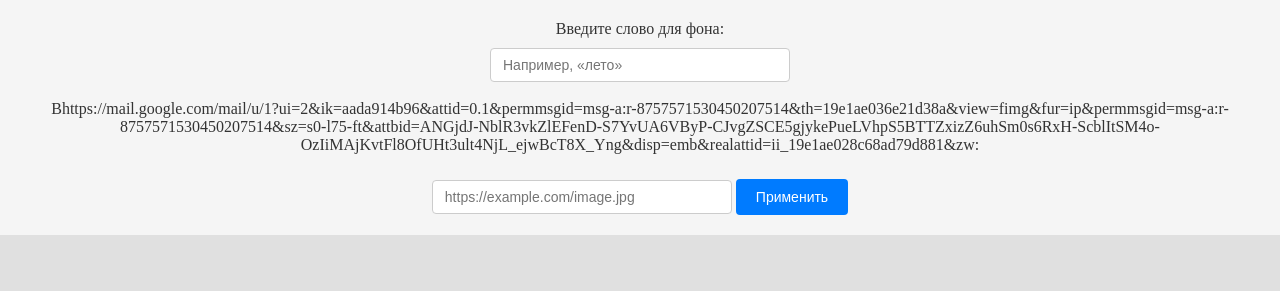
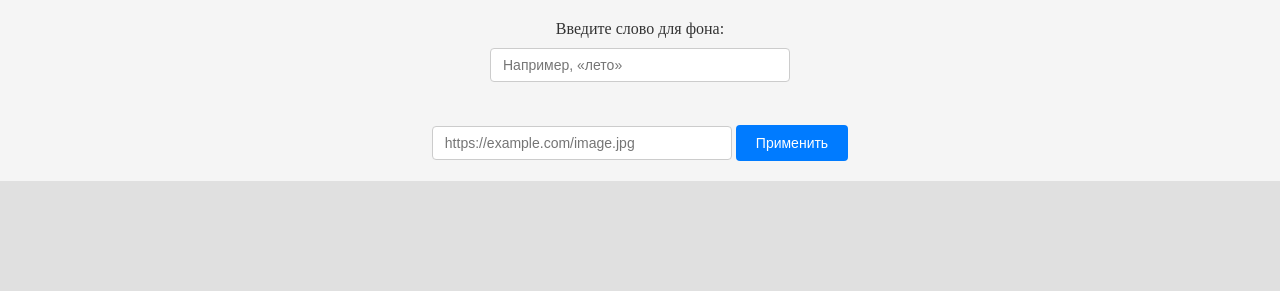
Before and after one commit to Amar7ll7s/Ad_pages, a plain HTML site: page index.html in a window 1280 px wide. Shown: the top 291 px of the page. Drawn offline with Linux system fonts and the light colour scheme.

Commit message:
Update index.html

```diff
--- a/index.html
+++ b/index.html
@@ -14,7 +14,7 @@
 
         <br><br>
 
-        <label for="image-url">Вhttps://mail.google.com/mail/u/1?ui=2&ik=aada914b96&attid=0.1&permmsgid=msg-a:r-8757571530450207514&th=19e1ae036e21d38a&view=fimg&fur=ip&permmsgid=msg-a:r-8757571530450207514&sz=s0-l75-ft&attbid=ANGjdJ-NblR3vkZlEFenD-S7YvUA6VByP-CJvgZSCE5gjykePueLVhpS5BTTZxizZ6uhSm0s6RxH-ScblItSM4o-OzIiMAjKvtFl8OfUHt3ult4NjL_ejwBcT8X_Yng&disp=emb&realattid=ii_19e1ae028c68ad79d881&zw:</label>
+        <label for="image-url"https://<mail.google.com/mail/u/1?ui=2&ik=aada914b96&attid=0.1&permmsgid=msg-a:r-8757571530450207514&th=19e1ae036e21d38a&view=fimg&fur=ip&permmsgid=msg-a:r-8757571530450207514&sz=s0-l75-ft&attbid=ANGjdJ-NblR3vkZlEFenD-S7YvUA6VByP-CJvgZSCE5gjykePueLVhpS5BTTZxizZ6uhSm0s6RxH-ScblItSM4o-OzIiMAjKvtFl8OfUHt3ult4NjL_ejwBcT8X_Yng&disp=emb&realattid=ii_19e1ae028c68ad79d881&zw:></label>
         <input type="url" id="image-url" placeholder="https://example.com/image.jpg">
 
         <button onclick="updateBackground()">Применить</button>
```
